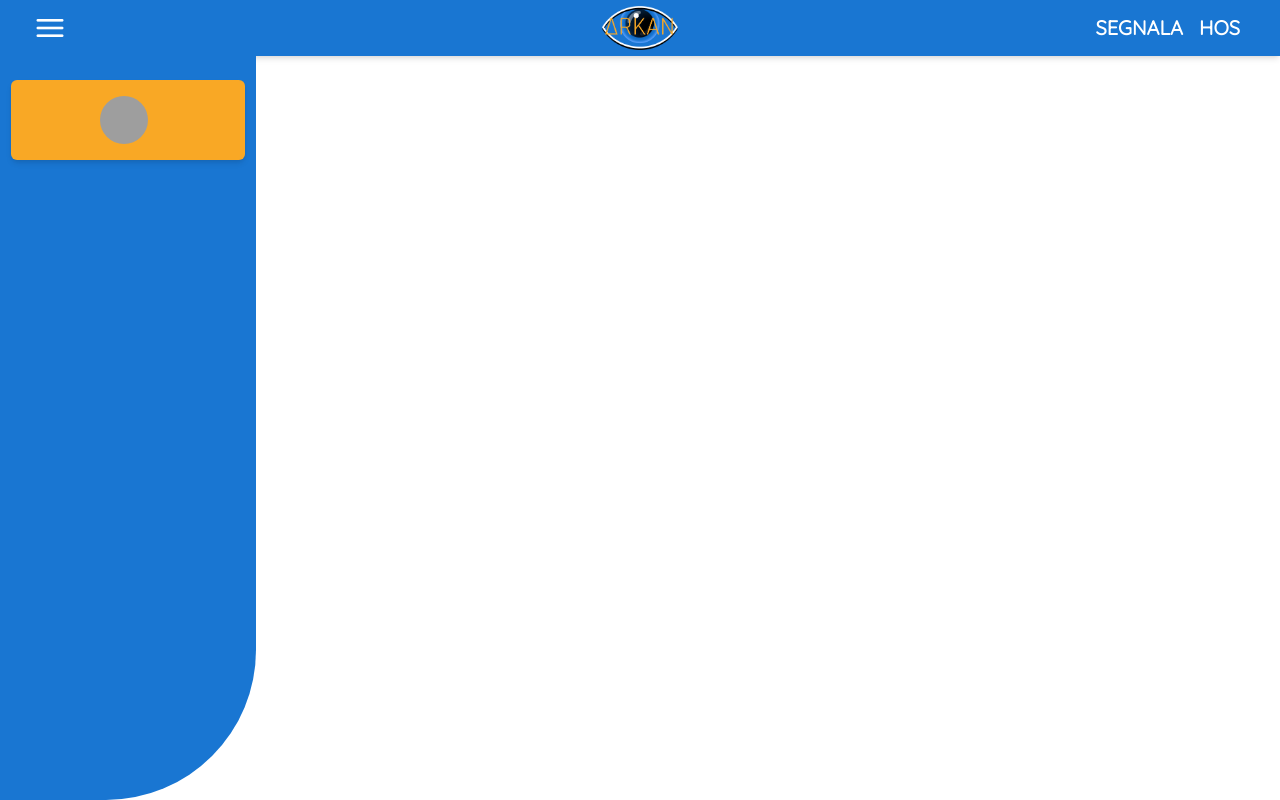
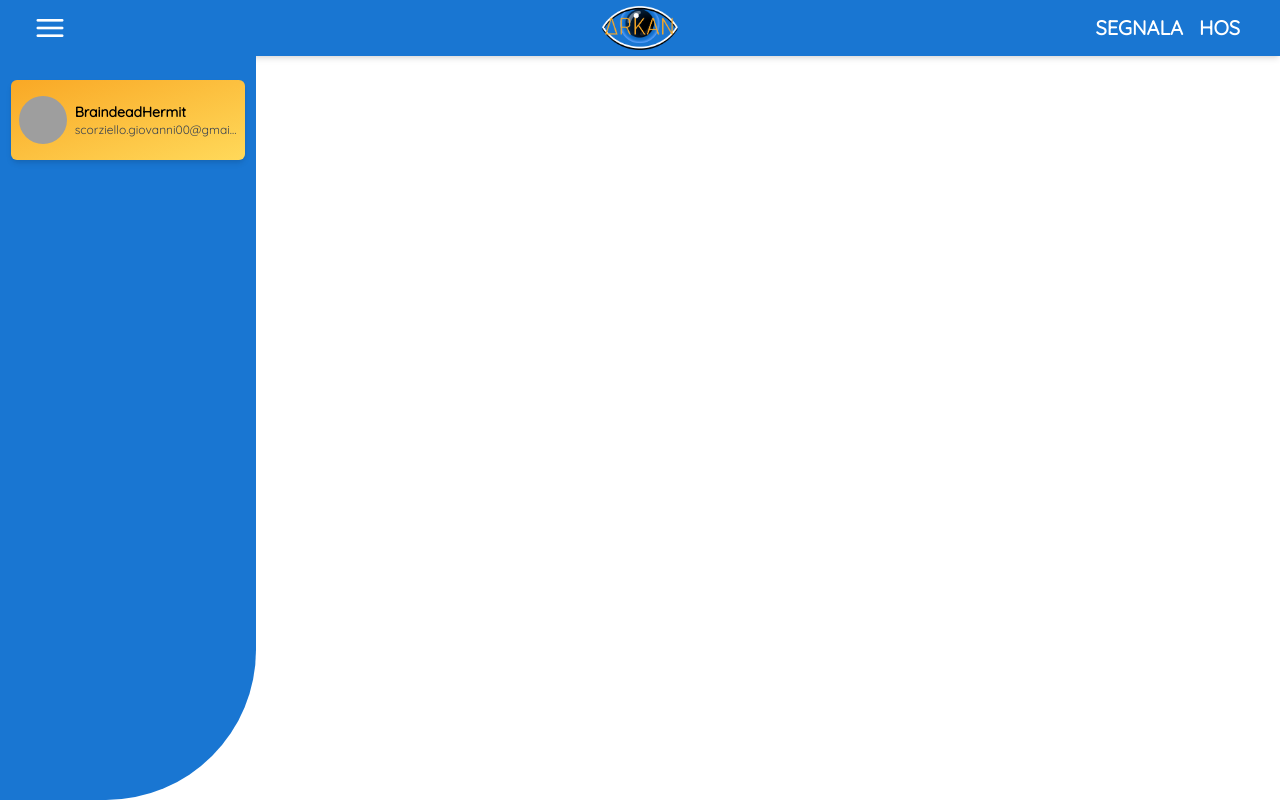
Before and after one commit to xrenegade100/arkan, a Next.js app: page / in a window 1280 px wide. Built offline with nearby package versions, Linux system fonts and the light colour scheme; grey boxes are pictures that could not be loaded.

Commit message:
fix: email truncate when text to long and bg colot

```diff
--- a/components/Main/index.tsx
+++ b/components/Main/index.tsx
@@ -10,7 +10,9 @@ const Main: React.FC<Props> = ({ children }: Props) => {
   return (
     <div className="w-full h-screen m-0 p-0">
       <Navbar />
-      <Sidebar />
+      <Sidebar username='BraindeadHermit' email='scorziello.giovanni00@gmail.com'>
+        <div></div>
+      </Sidebar>
       <div className="w-full h-full m-0 p-0">{children}</div>
     </div>
   );
--- a/components/Sidebar/UserCard/index.tsx
+++ b/components/Sidebar/UserCard/index.tsx
@@ -9,11 +9,11 @@ interface Props {
 
 const UserCard: React.FC<Props> = ({ username, email, className }: Props) => {
     return (
-        <div className={`${className} w-fit md:w-10/12 lg:w-11/12 bg-secondary-main flex justify-center items-center py-4 px-2 shadow-md rounded-md`}>
+        <div className={`${className} w-fit md:w-10/12 lg:w-11/12 bg-gradient-to-br from-secondary-main to-secondary-accent flex justify-center items-center py-4 px-2 shadow-md rounded-md`}>
             <Avatar dimen="sm" user={username} imageUrl="https://st3.depositphotos.com/9998432/13335/v/600/depositphotos_133352010-stock-illustration-default-placeholder-man-and-woman.jpg"/>
             <div className="ml-2 flex flex-col justify-center items-start overflow-hidden">
                 <span className="text-sm font-bold font-body" title={username}>{username}</span>
-                <span className="text-xs text-gray-700 font-body" title={email}>{email}</span>
+                <span className="w-full truncate text-xs text-gray-700 font-body" title={email}>{email}</span>
             </div>
         </div>
     )
```
